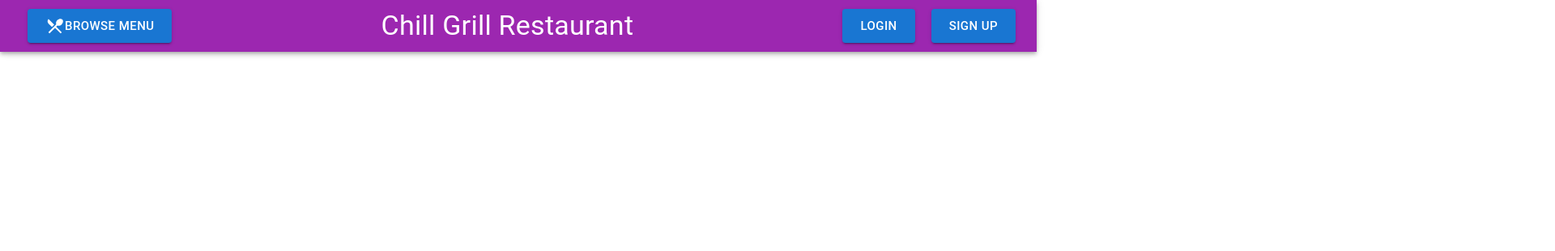
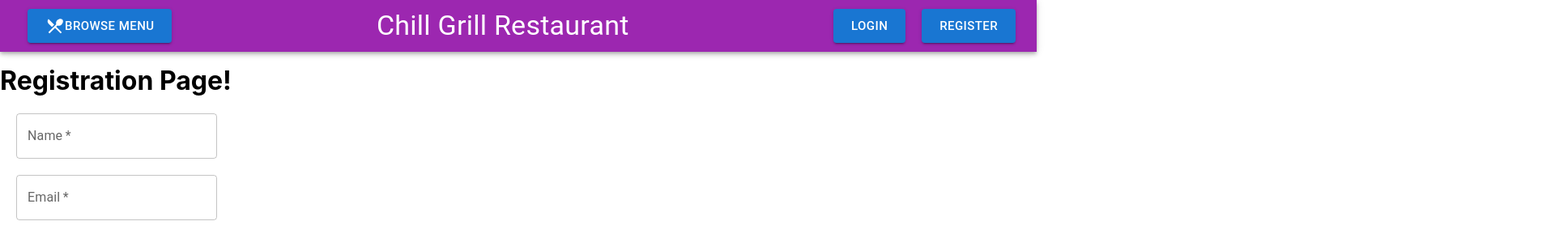
Before and after one commit to youssefrag/chill-grill-app, a React (Create React App) app in the folder client/: page /register in a window 1280 px wide. Shown: the top 310 px of the page at 81% size, 1920 px wide, since content can reach past the window. Built offline with nearby package versions, Linux system fonts and the light colour scheme.

Commit message:
initialize text fields in registration page

```diff
--- a/client/src/App.js
+++ b/client/src/App.js
@@ -7,6 +7,7 @@ import Cookies from 'js-cookie';
 import Navbar from './components/Navbar';
 import LoginPage from "./components/LoginPage";
 import HomePage from "./components/HomePage";
+import RegistrationPage from "./components/RegistrationPage";
 
 import './App.css';
 
@@ -23,6 +24,7 @@ function App() {
         <Routes>
           <Route path="/" element={<HomePage />} />
           <Route path="/login" element={<LoginPage />} />
+          <Route path="/register" element={<RegistrationPage />} />
         </Routes>
       </UserContextProvider>
     </div>
--- a/client/src/components/HomePage.jsx
+++ b/client/src/components/HomePage.jsx
@@ -5,13 +5,6 @@ import { useNavigate } from "react-router-dom";
 
 export default function HomePage(props) {
   return(
-    <>
     <h1>Home Page!</h1>
-    <h1>Home Page!</h1>
-    <h1>Home Page!</h1>
-    <h1>Home Page!</h1>
-    <h1>Home Page!</h1>
-    <h1>Home Page!</h1>
-    </>
   )
 }
--- a/client/src/components/Navbar.jsx
+++ b/client/src/components/Navbar.jsx
@@ -11,9 +11,6 @@ export default function Navbar(props) {
   return(
     <AppBar
       color='secondary'
-      style={{
-        // paddingBottom: 5000,
-      }}
     >
       <Toolbar style={{ width:'100%', display: 'inline-flex', justifyContent: 'space-between' }}>
         <Button variant='contained' size='large'
@@ -43,9 +40,9 @@ export default function Navbar(props) {
             variant='contained'
             size='large'
             style={{ marginLeft: 10, marginRight: 50 }}
-            onClick={() => {alert('wadi')}}
+            onClick={() => navigate("/register")}
           >
-            Sign Up
+            Register
           </Button>
         </div>
       </Toolbar>
--- /dev/null
+++ b/client/src/components/RegistrationPage.jsx
@@ -0,0 +1,70 @@
+import { useState, useContext } from "react";
+import axios from "axios";
+import { UserContext } from '../context/userContext';
+import { useNavigate } from "react-router-dom";
+import {Button, TextField } from '@mui/material';
+
+export default function RegistrationPage() {
+
+  let navigate = useNavigate();
+
+  const [user, setUser] = useState({
+    name: '',
+    email:'',
+    password:'',
+  })
+
+  const handleChange = (e) => {
+    const name = e.target.name
+    const value = e.target.value
+    setUser(prev => ({...user, [name]: value}))
+  }
+
+  return(
+    <>
+      <h1>
+        Registration Page!
+      </h1>
+      <form
+        id="registration-form"
+        noValidate
+        autoComplete="off"
+      >
+        <TextField
+          type="text"
+          label="Name"
+          name='name'
+          color="secondary"
+          required
+          value={user.name}
+          onChange={handleChange}
+          style={{
+            marginTop: 20,
+            marginBottom: 20,
+            marginLeft: 20,
+            marginRight: 100000000000000,
+            display: 'block',
+            width: '100000px',
+          }}
+        />
+        <TextField
+          type="text"
+          label="Email"
+          name='email'
+          color="secondary"
+          required
+          value={user.email}
+          onChange={handleChange}
+          style={{
+            marginTop: 20,
+            marginBottom: 20,
+            marginLeft: 20,
+            marginRight: 100000000000000,
+            display: 'block',
+            width: '100000px',
+          }}
+        />
+      </form>
+    </>
+  )
+}
```
